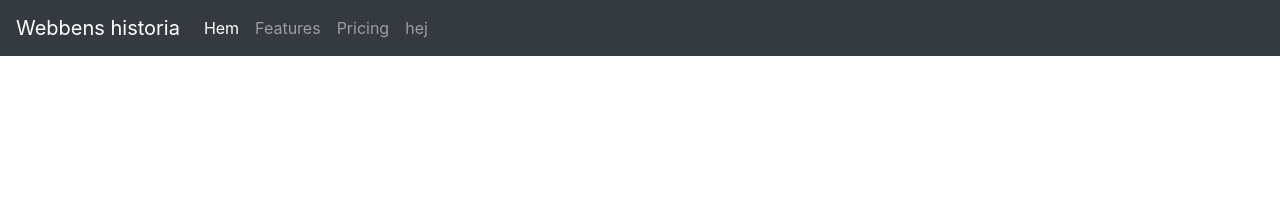
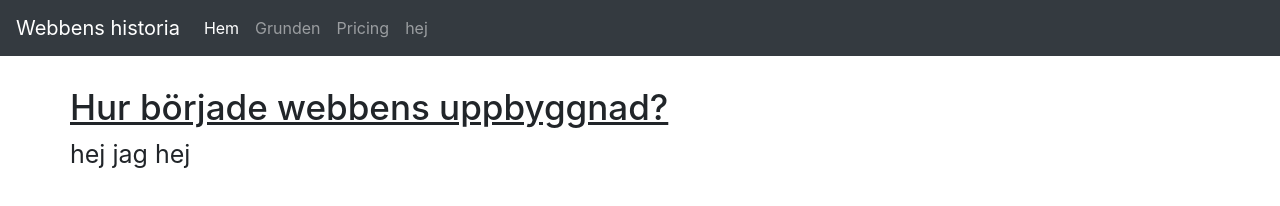
Before and after one commit to kattborste/Webbens-historia, a plain HTML site: page index.html in a window 1280 px wide. Drawn offline with nearby package versions, Linux system fonts and the light colour scheme.

Commit message:
började skriva

```diff
--- a/css/style.css
+++ b/css/style.css
@@ -0,0 +1,11 @@
+p{
+	font-size: 25px;
+}
+h3{
+	font-size: 35px;
+	text-decoration: underline;
+	text-decoration: bold;
+}
+.marg{
+	margin-top: 30px;
+}
--- a/index.html
+++ b/index.html
@@ -1,7 +1,7 @@
 <!doctype html>
 <html lang="en">
   <head>
-    <title>SPA</title>
+    <title>Webbens historia</title>
     <!-- Required meta tags -->
     <meta charset="utf-8">
     <meta name="viewport" content="width=device-width, initial-scale=1, shrink-to-fit=no">
@@ -24,7 +24,7 @@
         <a class="nav-link" href="#">Hem <span class="sr-only">(current)</span></a>
       </li>
       <li class="nav-item">
-        <a class="nav-link" href="#">Features</a>
+        <a class="nav-link" href="#uppbyggnad">Grunden</a>
       </li>
       <li class="nav-item">
         <a class="nav-link" href="#">Pricing</a>
@@ -39,7 +39,8 @@
 <div class="container">
 <div class="row">
 <div class="col-lg-14">
-
+<h3 class="marg" id="#uppbyggnad">Hur började webbens uppbyggnad?</h3>
+<p class="temp">hej jag hej </p>
 </div>
 </div>
 </div>
```
